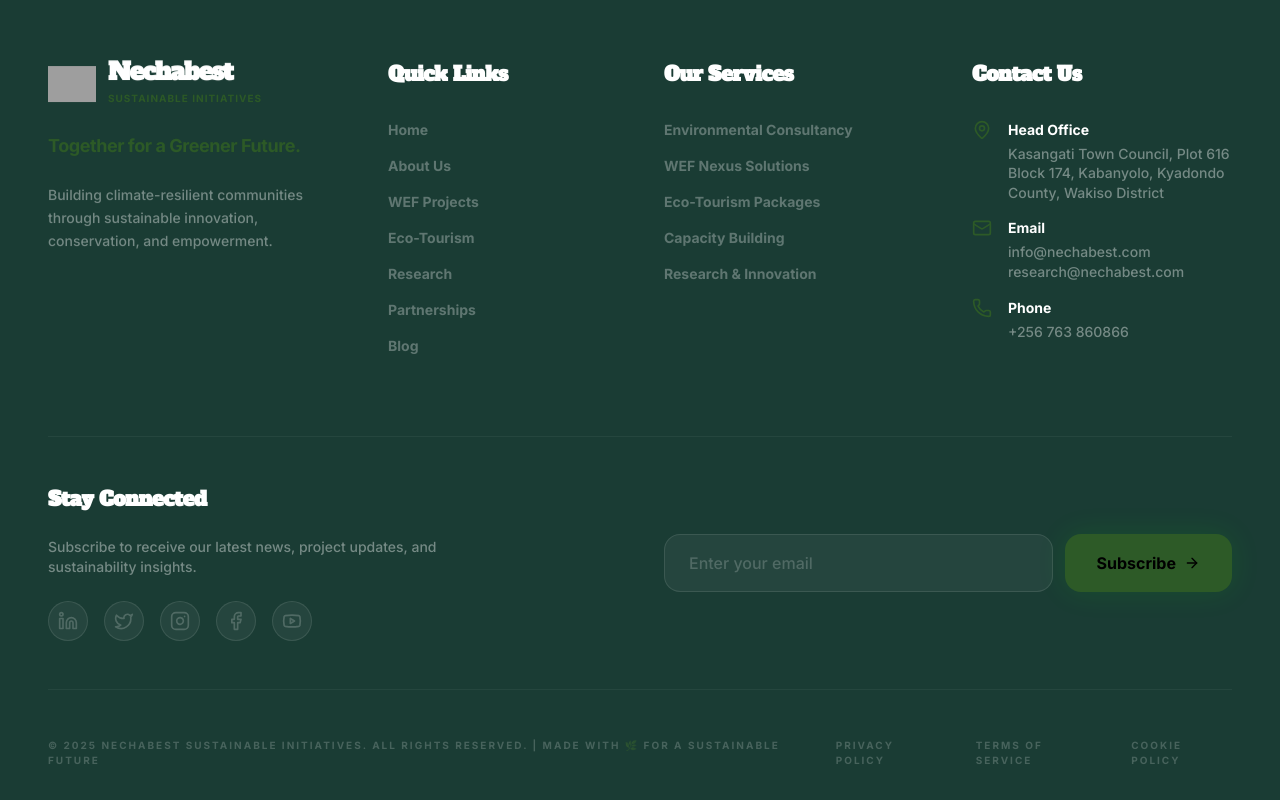
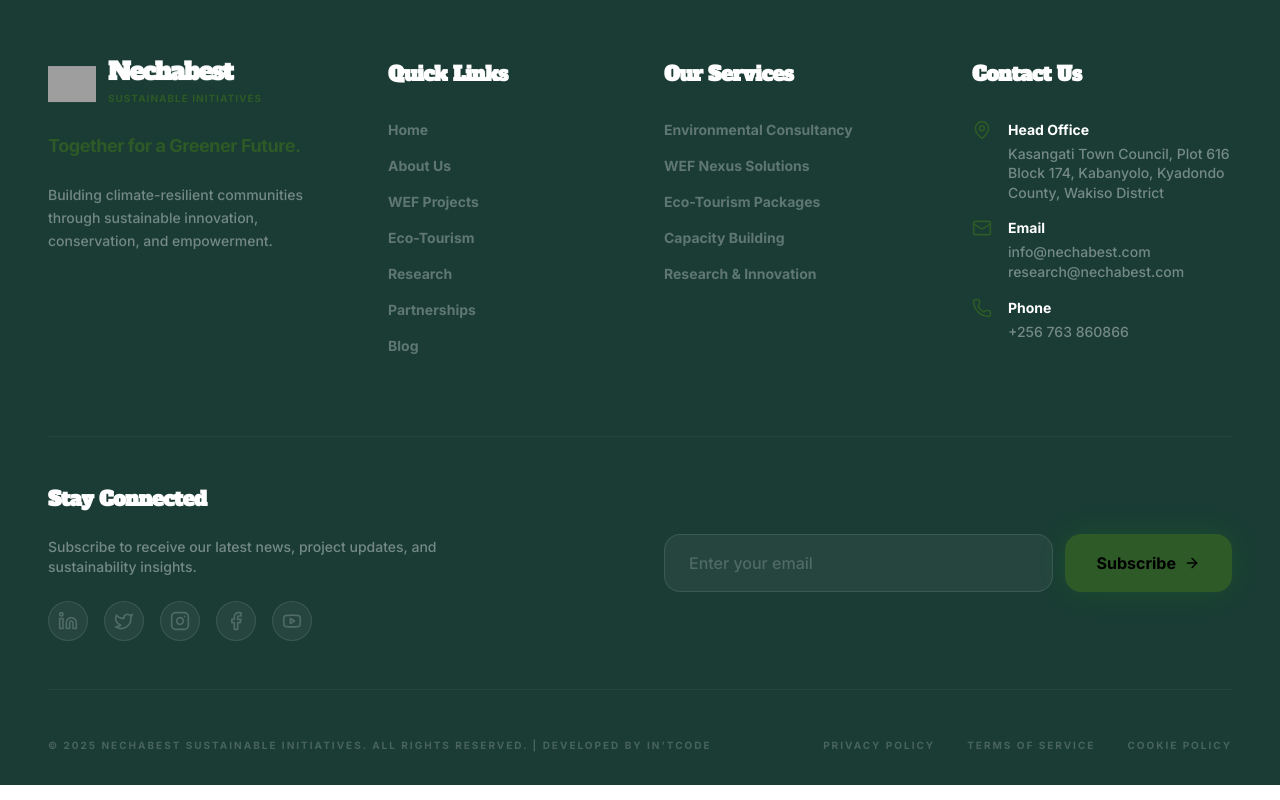
Before and after one commit to Nassarz/adventures.nechabest.com, a Next.js app: page /booking in a window 1280 px wide. Shown: the part 959-1759 px from the top of the page. Built offline with nearby package versions, Linux system fonts and the light colour scheme; no server answers; the database is empty; grey boxes are pictures that could not be loaded.

Commit message:
Update contact defaults and footer WhatsApp developer attribution

```diff
--- a/app/booking/page.tsx
+++ b/app/booking/page.tsx
@@ -453,7 +453,7 @@ export default function Booking() {
                       name="fullName"
                       value={bookingData.fullName}
                       onChange={handleChange}
-                      placeholder="John Doe"
+                      placeholder="Name here"
                       autoComplete="off"
                       className={`w-full px-6 py-4 rounded-xl border-2 font-medium transition focus:outline-none ${
                         errors.fullName ? 'border-red-300 bg-red-50' : 'border-slate-200 bg-white focus:border-primary'
@@ -470,7 +470,7 @@ export default function Booking() {
                         name="email"
                         value={bookingData.email}
                         onChange={handleChange}
-                        placeholder="john@example.com"
+                        placeholder="info@nechabest.com"
                         autoComplete="off"
                         className={`w-full px-6 py-4 rounded-xl border-2 font-medium transition focus:outline-none ${
                           errors.email ? 'border-red-300 bg-red-50' : 'border-slate-200 bg-white focus:border-primary'
--- a/app/contact/page.tsx
+++ b/app/contact/page.tsx
@@ -104,19 +104,19 @@ export default function Contact() {
     {
       icon: Mail,
       title: 'Email',
-      value: 'hello@nechabest.com',
+      value: get('global.footer.emailPrimary', 'info@nechabest.com'),
       description: 'Send us an email and we\'ll respond within 24 hours'
     },
     {
       icon: Phone,
       title: 'Phone',
-      value: '+256 701 234 567',
+      value: get('global.footer.phone', '+256 763 860866'),
       description: 'Call us during business hours (Mon-Fri 9am-5pm UTC)'
     },
     {
       icon: MapPin,
       title: 'Location',
-      value: 'Kampala, Uganda',
+      value: 'Kasangati Town Council, Plot 616 Block 174, Kabanyolo, Kyadondo County, Wakiso District',
       description: 'Visit our office or arrange a meeting'
     },
   ];
@@ -244,7 +244,7 @@ export default function Contact() {
                       name="name"
                       value={formData.name}
                       onChange={handleChange}
-                      placeholder="John Doe"
+                      placeholder="Name here"
                       className={`w-full px-4 md:px-6 py-3 md:py-4 rounded-xl border-2 font-medium transition focus:outline-none ${
                         errors.name
                           ? 'border-red-300 bg-red-50 focus:border-red-500'
@@ -262,7 +262,7 @@ export default function Contact() {
                       name="email"
                       value={formData.email}
                       onChange={handleChange}
-                      placeholder="john@example.com"
+                      placeholder="info@nechabest.com"
                       className={`w-full px-4 md:px-6 py-3 md:py-4 rounded-xl border-2 font-medium transition focus:outline-none ${
                         errors.email
                           ? 'border-red-300 bg-red-50 focus:border-red-500'
--- a/components/Footer.tsx
+++ b/components/Footer.tsx
@@ -175,7 +175,17 @@ export default function Footer() {
 
         {/* Bottom Bar */}
         <div className="pt-12 border-t border-white/5 flex flex-col md:flex-row justify-between items-center gap-6 text-[10px] font-bold uppercase tracking-[0.2em] text-white/20">
-          <p>© 2025 Nechabest Sustainable Initiatives. All Rights Reserved. | Made with 🌿 for a sustainable future</p>
+          <p>
+            © 2025 Nechabest Sustainable Initiatives. All Rights Reserved. |{' '}
+            <a
+              href="https://wa.me/789649710"
+              target="_blank"
+              rel="noopener noreferrer"
+              className="hover:text-white transition-colors"
+            >
+              Developed by IN&apos;TCODE
+            </a>
+          </p>
           <div className="flex items-center gap-8">
             <Link href="#" className="hover:text-white transition-colors">Privacy Policy</Link>
             <Link href="#" className="hover:text-white transition-colors">Terms of Service</Link>
```
